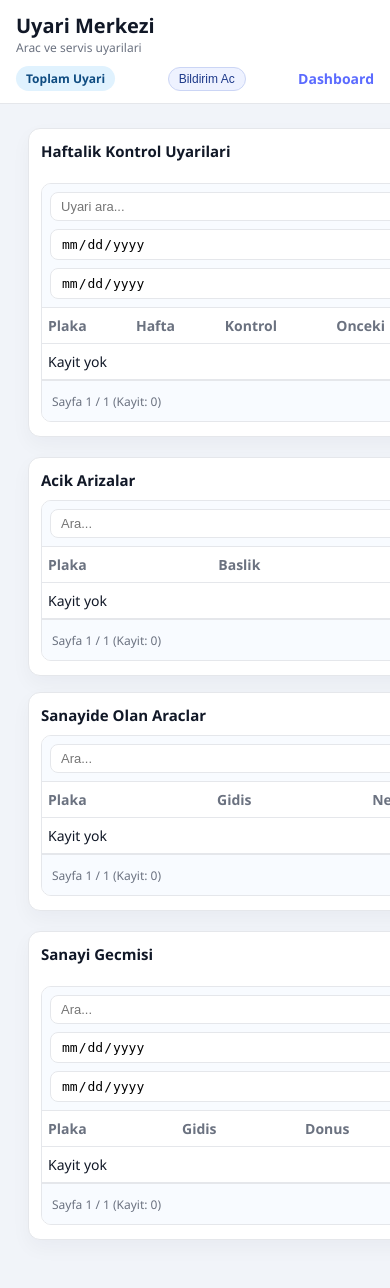
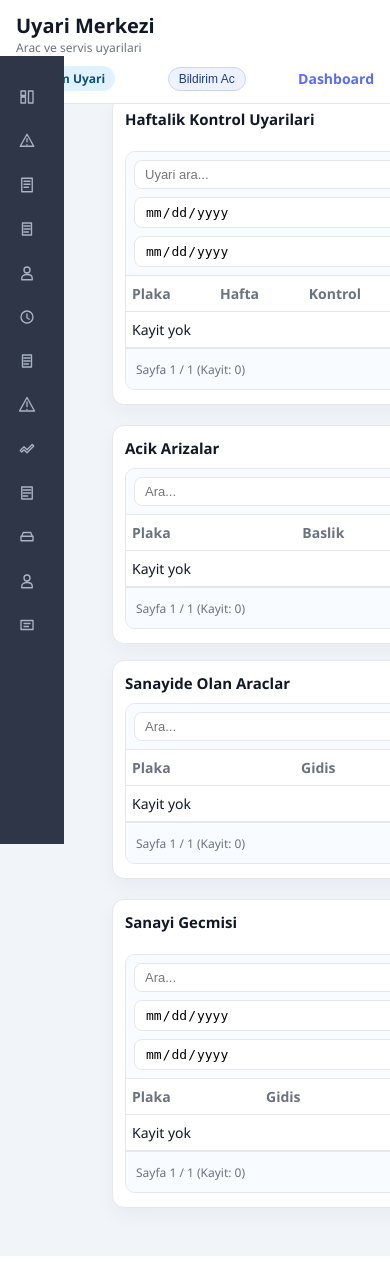
Before and after one commit to yabujinnn06/rainstaff, a Flask app: template server/templates/alerts.html in a window 390 px wide; the page is wider, and only the part inside the window is pictured. After the commit the page ends 1256 px from the top of that part, so only its background shows below. Run offline with Flask 3, Linux system fonts and the light colour scheme; the template is opened without the code that fills it, so the values that code supplies are empty; the visitor is signed in with stand-in values (Sample User, id 1).

Commit message:
Fix fixed sidebar layout on all pages

```diff
--- a/server/static/style.css
+++ b/server/static/style.css
@@ -92,8 +92,10 @@ body {
   display: flex;
   justify-content: space-between;
   align-items: center;
-  position: sticky;
+  position: fixed;
   top: 0;
+  left: 0;
+  right: 0;
   z-index: 20;
 }
 
@@ -313,6 +315,7 @@ body {
   display: grid;
   gap: 20px;
   margin-left: 260px;
+  padding-top: 96px;
 }
 
 .section {
@@ -838,6 +841,7 @@ tbody tr:hover {
 
 .content.single {
   padding: 24px 28px 48px;
+  padding-top: 96px;
 }
 
 @media (max-width: 1100px) {
@@ -847,13 +851,15 @@ tbody tr:hover {
 
   .sidebar {
     position: fixed;
-    top: 0;
+    top: 56px;
     left: 0;
-    height: 100vh;
+    height: calc(100vh - 56px);
     min-height: auto;
-    transform: translateX(-260px);
+    width: 64px;
+    padding: 10px 6px;
+    transform: none;
     z-index: 60;
-    box-shadow: 0 16px 40px rgba(15, 23, 42, 0.2);
+    box-shadow: none;
   }
 
   .sidebar-collapse {
@@ -862,7 +868,8 @@ tbody tr:hover {
 
   .content {
     padding: 16px;
-    margin-left: 0;
+    margin-left: 84px;
+    padding-top: 86px;
   }
 
   .grid-2 {
@@ -870,24 +877,26 @@ tbody tr:hover {
   }
 
   .sidebar-toggle {
-    display: inline-flex;
+    display: none;
+  }
+
+  .sidebar a .label,
+  .menu-title,
+  .sidebar-collapse {
+    display: none;
   }
 
   body.sidebar-open .sidebar {
-    transform: translateX(0);
+    transform: none;
   }
 
   body.sidebar-open .backdrop {
-    opacity: 1;
-    pointer-events: auto;
+    opacity: 0;
+    pointer-events: none;
   }
 
-  body.sidebar-collapsed .sidebar {
-    transform: translateX(-260px);
-  }
-
-  body.sidebar-collapsed .layout {
-    display: block;
+  body.sidebar-collapsed .content {
+    margin-left: 84px;
   }
 }
 
--- /dev/null
+++ b/server/templates/_sidebar.html
@@ -0,0 +1,111 @@
+<aside class="sidebar">
+  <div class="sidebar-head">
+    <span class="menu-title">Genel</span>
+    <button class="sidebar-collapse" id="sidebarCollapse" aria-label="Sidebar Daralt">Daralt</button>
+  </div>
+  <a href="/dashboard#overview" title="Ozet" data-section="overview">
+    <span class="icon">
+      <svg viewBox="0 0 24 24" aria-hidden="true">
+        <path d="M4 12h6v8H4zM14 4h6v16h-6zM4 4h6v6H4z" />
+      </svg>
+    </span>
+    <span class="label">Ozet</span>
+  </a>
+  <a href="/dashboard#alerts" title="Uyarilar" data-section="alerts">
+    <span class="icon">
+      <svg viewBox="0 0 24 24" aria-hidden="true">
+        <path d="M12 3l9 16H3zM12 9v4m0 4h.01" />
+      </svg>
+    </span>
+    <span class="label">Uyarilar</span>
+  </a>
+  <a href="/dashboard#quality" title="Veri Kalitesi" data-section="quality">
+    <span class="icon">
+      <svg viewBox="0 0 24 24" aria-hidden="true">
+        <path d="M5 3h14v18H5zM8 7h8m-8 4h8m-8 4h6" />
+      </svg>
+    </span>
+    <span class="label">Veri Kalitesi</span>
+  </a>
+  <a href="/alerts" title="Tum Uyarilar" data-section="alerts-page">
+    <span class="icon">
+      <svg viewBox="0 0 24 24" aria-hidden="true">
+        <path d="M6 4h12v16H6zM8 8h8m-8 4h8m-8 4h6" />
+      </svg>
+    </span>
+    <span class="label">Tum Uyarilar</span>
+  </a>
+  <a href="/dashboard#employees" title="Calisanlar" data-section="employees">
+    <span class="icon">
+      <svg viewBox="0 0 24 24" aria-hidden="true">
+        <path d="M12 12a4 4 0 1 0-4-4 4 4 0 0 0 4 4zm0 2c-4 0-7 2-7 5v2h14v-2c0-3-3-5-7-5z" />
+      </svg>
+    </span>
+    <span class="label">Calisanlar</span>
+  </a>
+  <a href="/dashboard#overtime" title="Fazla Mesai" data-section="overtime">
+    <span class="icon">
+      <svg viewBox="0 0 24 24" aria-hidden="true">
+        <path d="M12 8v5l3 2M12 4a8 8 0 1 0 8 8 8 8 0 0 0-8-8z" />
+      </svg>
+    </span>
+    <span class="label">Fazla Mesai</span>
+  </a>
+  <a href="/dashboard#timesheets" title="Puantaj" data-section="timesheets">
+    <span class="icon">
+      <svg viewBox="0 0 24 24" aria-hidden="true">
+        <path d="M6 4h12v16H6zM8 8h8m-8 4h8m-8 4h6" />
+      </svg>
+    </span>
+    <span class="label">Puantaj</span>
+  </a>
+  <div class="menu-title">Araclar</div>
+  <a href="/dashboard#faults" title="Acik Arizalar" data-section="faults">
+    <span class="icon">
+      <svg viewBox="0 0 24 24" aria-hidden="true">
+        <path d="M12 2l10 18H2zM12 8v6m0 4h.01" />
+      </svg>
+    </span>
+    <span class="label">Acik Arizalar</span>
+  </a>
+  <a href="/dashboard#service" title="Sanayi" data-section="service">
+    <span class="icon">
+      <svg viewBox="0 0 24 24" aria-hidden="true">
+        <path d="M3 14l5-5 4 4 7-7 2 2-9 9-4-4-3 3z" />
+      </svg>
+    </span>
+    <span class="label">Sanayi</span>
+  </a>
+  <a href="/reports" title="Haftalik Raporlar" data-section="reports">
+    <span class="icon">
+      <svg viewBox="0 0 24 24" aria-hidden="true">
+        <path d="M5 4h14v16H5zM7 8h10m-10 4h10m-10 4h6" />
+      </svg>
+    </span>
+    <span class="label">Haftalik Raporlar</span>
+  </a>
+  <a href="/dashboard#vehicles" title="Arac Kartlari" data-section="vehicles">
+    <span class="icon">
+      <svg viewBox="0 0 24 24" aria-hidden="true">
+        <path d="M5 11l2-5h10l2 5M4 11h16v6H4zM7 17h2m6 0h2" />
+      </svg>
+    </span>
+    <span class="label">Arac Kartlari</span>
+  </a>
+  <a href="/dashboard#drivers" title="Suruculer" data-section="drivers">
+    <span class="icon">
+      <svg viewBox="0 0 24 24" aria-hidden="true">
+        <path d="M12 12a4 4 0 1 0-4-4 4 4 0 0 0 4 4zm0 2c-4 0-7 2-7 5v2h14v-2c0-3-3-5-7-5z" />
+      </svg>
+    </span>
+    <span class="label">Suruculer</span>
+  </a>
+  <a href="/dashboard#inspections" title="Kontroller" data-section="inspections">
+    <span class="icon">
+      <svg viewBox="0 0 24 24" aria-hidden="true">
+        <path d="M4 6h16v12H4zM8 10h8m-8 4h6" />
+      </svg>
+    </span>
+    <span class="label">Kontroller</span>
+  </a>
+</aside>
--- a/server/templates/alerts.html
+++ b/server/templates/alerts.html
@@ -21,7 +21,9 @@
       </div>
     </header>
 
-    <main class="content single">
+    <div class="layout">
+      {% include "_sidebar.html" %}
+      <main class="content single">
       <section class="section panel">
         <div class="panel-head">
           <h2>Haftalik Kontrol Uyarilari</h2>
@@ -181,7 +183,8 @@
           <div class="table-footer" data-target="service-history-table"></div>
         </div>
       </section>
-    </main>
+      </main>
+    </div>
 
     <script>
       const PAGE_SIZE = 200;
```
Also changed, not shown: server/templates/dashboard.html (+1 -112 lines), server/templates/driver.html (+5 -2 lines), server/templates/employee.html (+5 -2 lines), server/templates/report_detail.html (+5 -2 lines), server/templates/reports.html (+5 -2 lines), server/templates/vehicle.html (+5 -2 lines).
